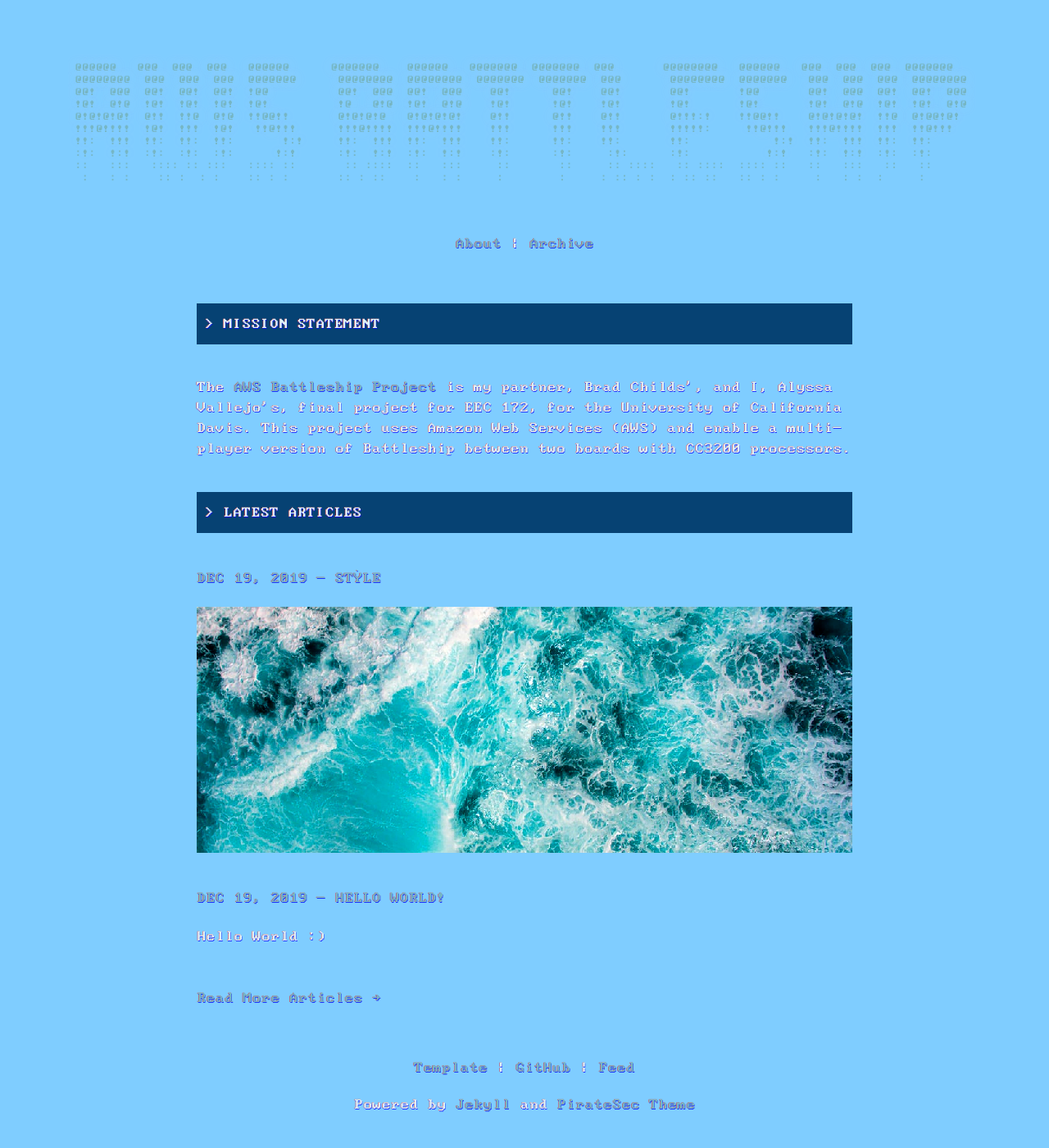
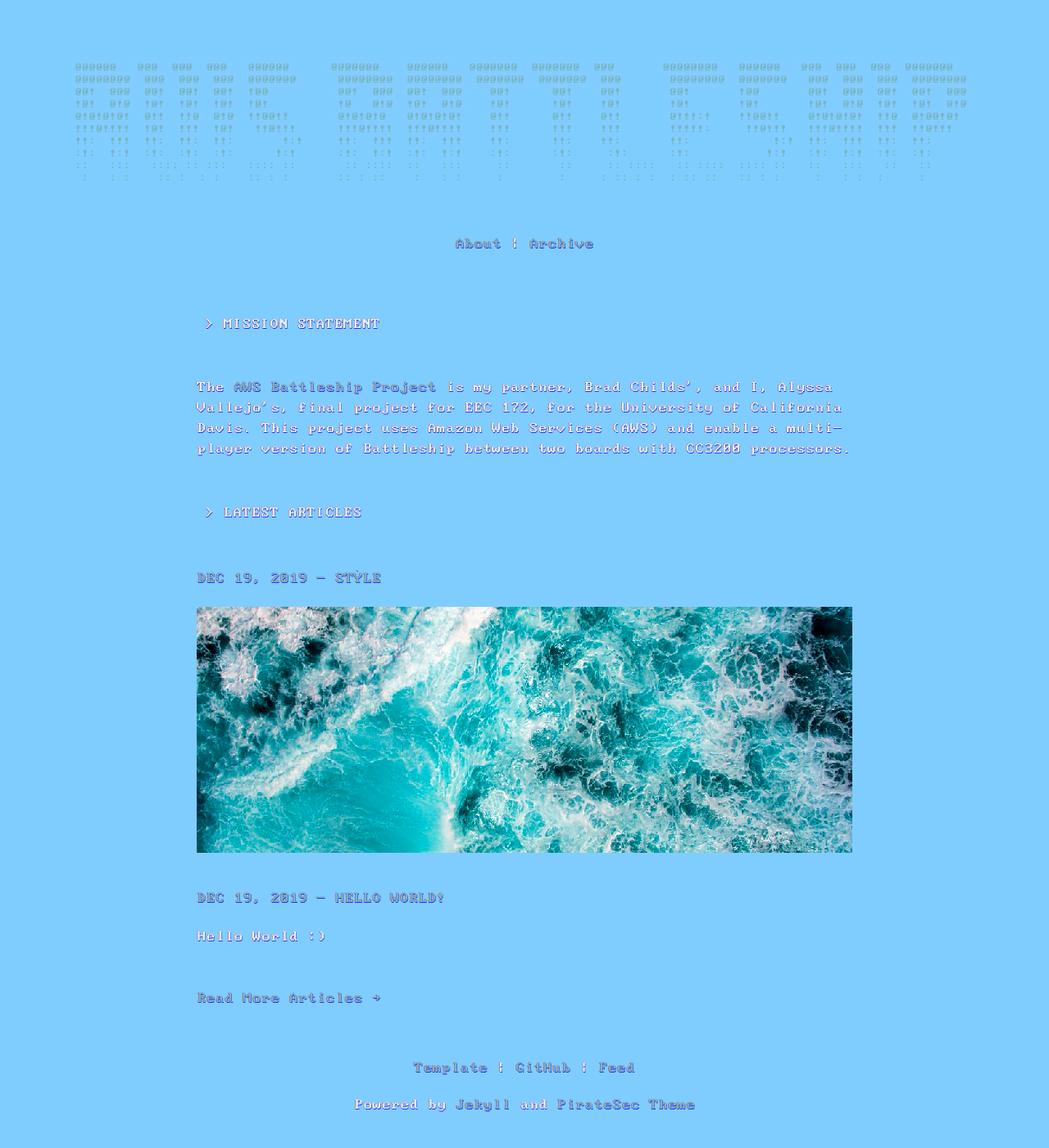
Before and after one commit to AV-CompSci-Mage/aws-battleship, a Jekyll site: the page built from index.html, in a window 1280 px wide. Shown: the whole page at 82% size. Built offline with Jekyll 4.4.1, drawn with Linux system fonts in a browser that asks for light colours.

Commit message:
fixing color palette again

```diff
--- a/_sass/main.scss
+++ b/_sass/main.scss
@@ -4,7 +4,7 @@
 
 :root {
   --background-color: rgb(127,205,255);
-  --foreground-color: rgb(6,66,115);
+  --foreground-color: rgb(127,205,255);
   --foreground-color-transparent: rgba(0, 66, 115, 0.493);
   --text-color: rgb(222,243,246);
   --link-color: rgb(118,182,196);
```
